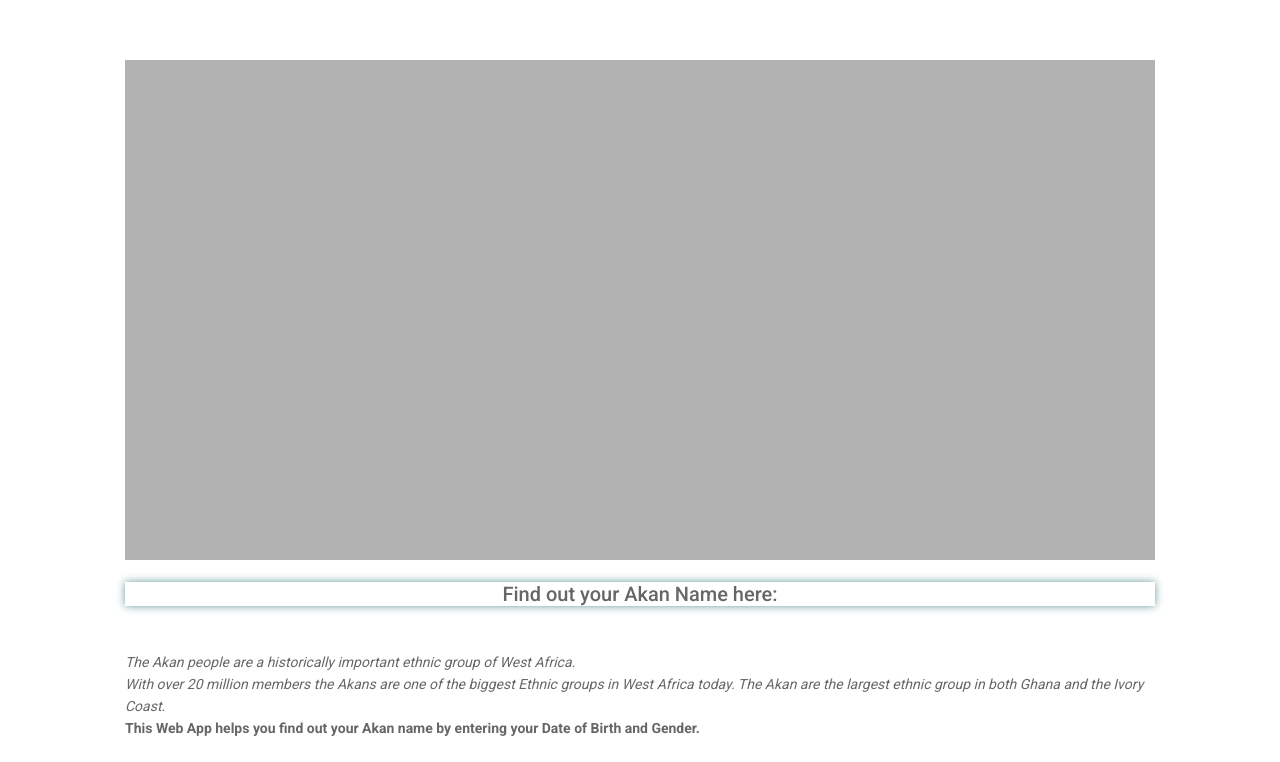
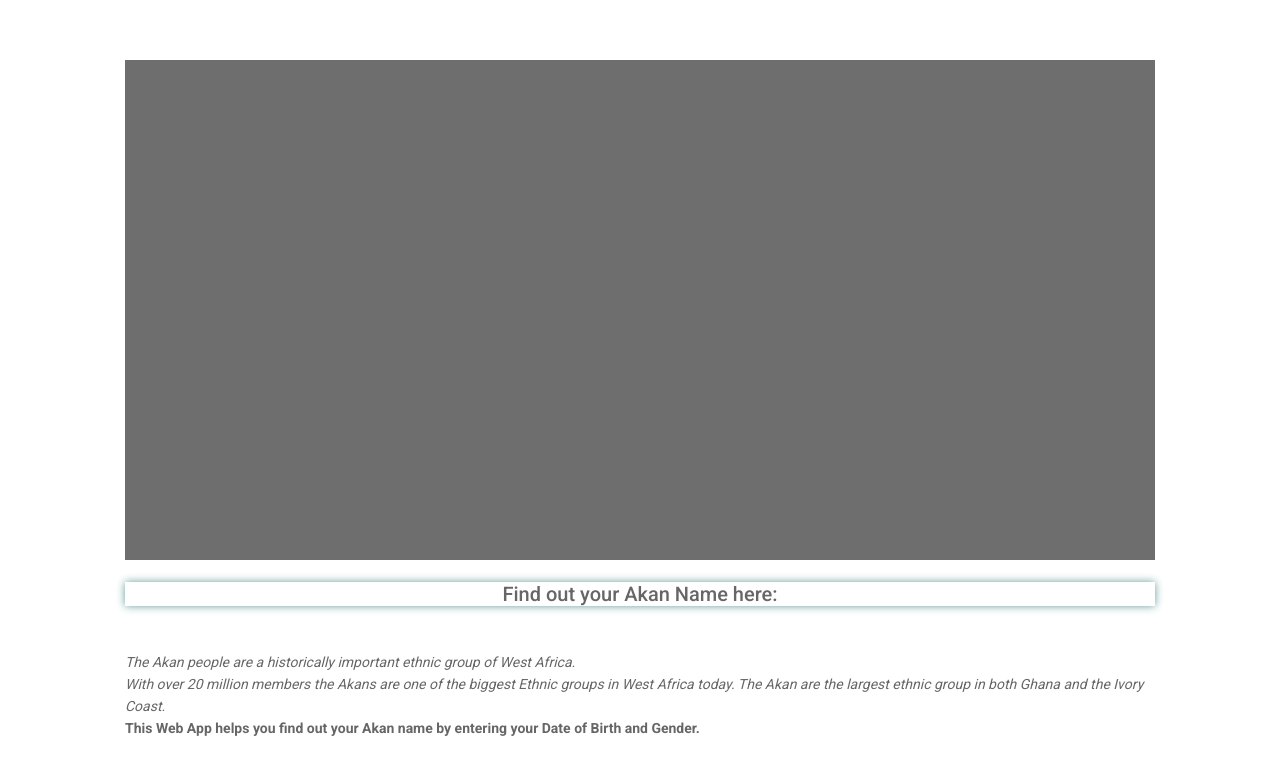
Before and after one commit to CindyKatoni/akan, a plain HTML site: page index.html in a window 1280 px wide. Shown: the top 762 px of the page. Drawn offline with nearby package versions, Linux system fonts and the light colour scheme; the site is published under a folder, as on GitHub Pages, so addresses that start at the root find nothing.

Commit message:
Corrected background image file path

```diff
--- a/css/style.css
+++ b/css/style.css
@@ -49,7 +49,7 @@ form {
 .banner {
 	position: relative;
 	height: 500px;
-	background-image: url("/images/karim-manjra.jpg");
+	background-image: url("../images/karim-manjra.jpg");
 	background-size: cover;
 	display: flex;
 	justify-content: center;
```
